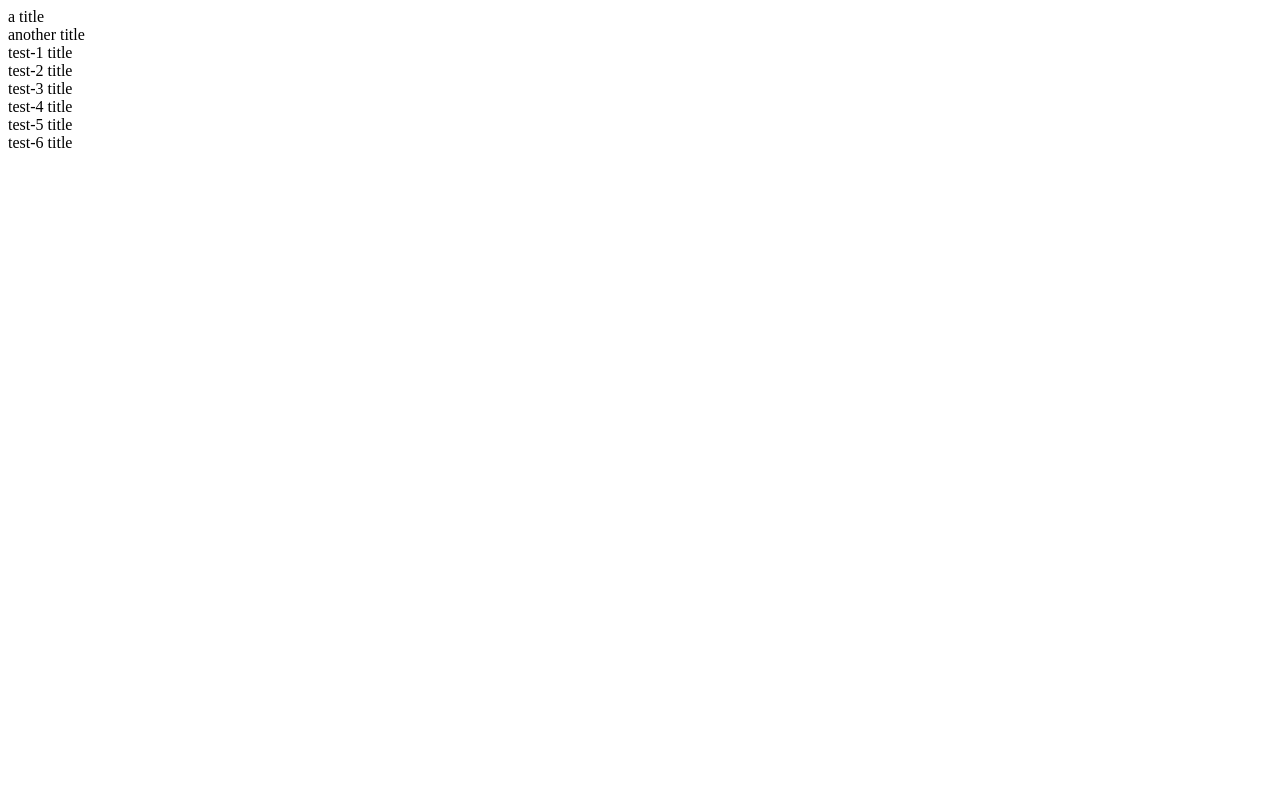
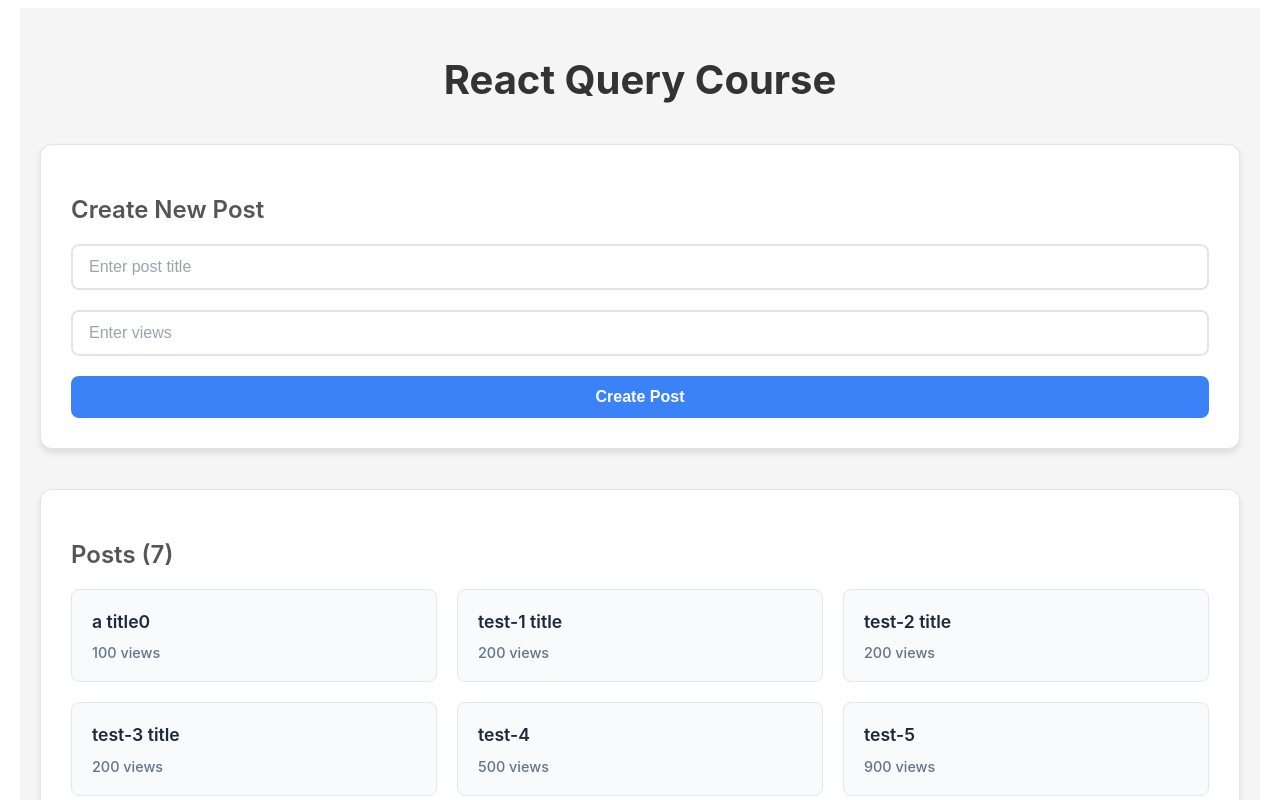
Before and after one commit to alfa155518/learn-react-qyery, a React (Vite) app: page / in a window 1280 px wide. Shown: the top 800 px of the page. Built offline with nearby package versions, Linux system fonts and the light colour scheme; data requests are answered from the project's data file.

Commit message:
Add: add lesson-8

```diff
--- a/db.json
+++ b/db.json
@@ -1,18 +1,52 @@
 {
   "posts": [
-    { "id": "1", "title": "a title", "views": 100 },
-    { "id": "2", "title": "another title", "views": 200 },
-    { "id": "3", "title": "test-1 title", "views": 200 },
-    { "id": "4", "title": "test-2 title", "views": 200 },
-    { "id": "5", "title": "test-3 title", "views": 200 },
-    { "id": "6", "title": "test-4 title", "views": 200 },
-    { "id": "7", "title": "test-5 title", "views": 200 },
-    { "id": "8", "title": "test-6 title", "views": 200 }
-
+    {
+      "title": "a title0",
+      "views": 100,
+      "id": "1"
+    },
+    {
+      "id": "3",
+      "title": "test-1 title",
+      "views": 200
+    },
+    {
+      "id": "4",
+      "title": "test-2 title",
+      "views": 200
+    },
+    {
+      "id": "5",
+      "title": "test-3 title",
+      "views": 200
+    },
+    {
+      "id": "f31a",
+      "title": "test-4",
+      "views": 500
+    },
+    {
+      "id": "c56c",
+      "title": "test-5",
+      "views": 900
+    },
+    {
+      "id": "bbf9",
+      "title": "test-6",
+      "views": 198
+    }
   ],
   "comments": [
-    { "id": "1", "text": "a comment about post 1", "postId": "1" },
-    { "id": "2", "text": "another comment about post 1", "postId": "1" }
+    {
+      "id": "1",
+      "text": "a comment about post 1",
+      "postId": "1"
+    },
+    {
+      "id": "2",
+      "text": "another comment about post 1",
+      "postId": "1"
+    }
   ],
   "profile": {
     "name": "Ahmed"
--- /dev/null
+++ b/src/App.css
@@ -0,0 +1,191 @@
+.app {
+  max-width: 1200px;
+  margin: 0 auto;
+  padding: 20px;
+  font-family: -apple-system, BlinkMacSystemFont, "Segoe UI", "Roboto", "Oxygen",
+    "Ubuntu", "Cantarell", "Fira Sans", "Droid Sans", "Helvetica Neue",
+    sans-serif;
+  -webkit-font-smoothing: antialiased;
+  -moz-osx-font-smoothing: grayscale;
+  background-color: #f5f5f5;
+  min-height: 100vh;
+}
+
+h1 {
+  text-align: center;
+  color: #333;
+  margin-bottom: 40px;
+  font-size: 2.5rem;
+  font-weight: 700;
+}
+
+h2 {
+  color: #555;
+  margin-bottom: 20px;
+  font-size: 1.5rem;
+  font-weight: 600;
+}
+
+.post-form {
+  background: white;
+  padding: 30px;
+  border-radius: 12px;
+  box-shadow: 0 4px 6px rgba(0, 0, 0, 0.1);
+  margin-bottom: 40px;
+  border: 1px solid #e1e5e9;
+}
+
+.form-group {
+  margin-bottom: 20px;
+}
+
+.form-input {
+  width: 100%;
+  padding: 12px 16px;
+  border: 2px solid #e1e5e9;
+  border-radius: 8px;
+  font-size: 16px;
+  transition: border-color 0.2s, box-shadow 0.2s;
+  box-sizing: border-box;
+}
+
+.form-input:focus {
+  outline: none;
+  border-color: #3b82f6;
+  box-shadow: 0 0 0 3px rgba(59, 130, 246, 0.1);
+}
+
+.form-input::placeholder {
+  color: #9ca3af;
+}
+
+.submit-btn {
+  background-color: #3b82f6;
+  color: white;
+  border: none;
+  padding: 12px 24px;
+  border-radius: 8px;
+  font-size: 16px;
+  font-weight: 600;
+  cursor: pointer;
+  transition: background-color 0.2s, transform 0.1s;
+  width: 100%;
+}
+
+.submit-btn:hover:not(:disabled) {
+  background-color: #2563eb;
+  transform: translateY(-1px);
+}
+
+.submit-btn:active:not(:disabled) {
+  transform: translateY(0);
+}
+
+.submit-btn:disabled {
+  background-color: #9ca3af;
+  cursor: not-allowed;
+  transform: none;
+}
+
+.posts-container {
+  background: white;
+  padding: 30px;
+  border-radius: 12px;
+  box-shadow: 0 4px 6px rgba(0, 0, 0, 0.1);
+  border: 1px solid #e1e5e9;
+}
+
+.posts-grid {
+  display: grid;
+  grid-template-columns: repeat(auto-fill, minmax(300px, 1fr));
+  gap: 20px;
+  margin-top: 20px;
+}
+
+.post-card {
+  background: #f8fafc;
+  padding: 20px;
+  border-radius: 8px;
+  border: 1px solid #e2e8f0;
+  transition: transform 0.2s, box-shadow 0.2s;
+}
+
+.post-card:hover {
+  transform: translateY(-2px);
+  box-shadow: 0 8px 25px rgba(0, 0, 0, 0.1);
+}
+
+.post-title {
+  color: #1e293b;
+  margin: 0 0 10px 0;
+  font-size: 1.1rem;
+  font-weight: 600;
+  line-height: 1.4;
+}
+
+.post-views {
+  color: #64748b;
+  font-size: 0.9rem;
+  font-weight: 500;
+}
+
+.loading {
+  text-align: center;
+  padding: 40px;
+  font-size: 1.2rem;
+  color: #6b7280;
+  background: white;
+  border-radius: 12px;
+  box-shadow: 0 4px 6px rgba(0, 0, 0, 0.1);
+  margin: 20px auto;
+  max-width: 400px;
+}
+
+.error {
+  background-color: #fef2f2;
+  color: #dc2626;
+  padding: 16px;
+  border-radius: 8px;
+  border: 1px solid #fecaca;
+  margin: 10px 0;
+  font-weight: 500;
+}
+
+.success {
+  background-color: #f0fdf4;
+  color: #16a34a;
+  padding: 16px;
+  border-radius: 8px;
+  border: 1px solid #bbf7d0;
+  margin: 10px 0;
+  font-weight: 500;
+}
+
+.no-posts {
+  text-align: center;
+  color: #6b7280;
+  padding: 40px;
+  font-style: italic;
+  background: #f8fafc;
+  border-radius: 8px;
+  border: 1px dashed #d1d5db;
+}
+
+@media (max-width: 768px) {
+  .app {
+    padding: 10px;
+  }
+
+  .post-form,
+  .posts-container {
+    padding: 20px;
+  }
+
+  .posts-grid {
+    grid-template-columns: 1fr;
+  }
+
+  h1 {
+    font-size: 2rem;
+  }
+}
--- a/src/App.jsx
+++ b/src/App.jsx
@@ -1,55 +1,107 @@
-import { useQuery } from "@tanstack/react-query"
+import { useQuery, useMutation } from "@tanstack/react-query"
+import { useState } from "react"
+import "./App.css"
+import { createPost, getPost } from "./action/posts"
 
 
 
 export default function App() {
+  const [newPostTitle, setNewPostTitle] = useState("")
+  const [newPostViews, setNewPostViews] = useState("")
 
-  const placeholderPosts = [
-    { "id": "1", "title": "placeholderPosts title", "views": 100 },
-    { "id": "2", "title": "placeholderPosts another title", "views": 200 },
-  ]
-
-  // Get Post Function
-  async function getPost() {
-    const response = await fetch(`http://localhost:3000/posts`)
-    return response.json()
-  }
-
-
-  const { data, isLoading, isError, isPlaceholderData } = useQuery({
+  const { data, isLoading, isError, refetch } = useQuery({
     queryKey: ['ClientPosts'],
     queryFn: async () => await getPost(),
-    placeholderData: placeholderPosts
+  })
+
+  const { mutate, isPending, isError: mutationIsError, isSuccess, reset } = useMutation({
+    mutationFn: createPost,
+    onSuccess: () => {
+      refetch();
+      setNewPostTitle("")
+      setNewPostViews("")
+      reset();
+    },
+    onError: (error) => {
+      alert('Error creating post: ' + error.message);
+    },
   })
 
 
 
-  if (isLoading) {
-    return <div>Loading...</div>
+  const handleSubmit = (e) => {
+    e.preventDefault()
+    if (newPostTitle.trim() && newPostViews.trim()) {
+      mutate({
+        title: newPostTitle,
+        views: parseInt(newPostViews)
+      })
+    }
   }
 
-  // To Ensure it is placeholder data
-  // if (isPlaceholderData) {
-  //   return <div>Loading Placeholder Data...</div>
-  // }
+
+  if (isLoading) {
+    return <div className="loading">Loading posts...</div>
+  }
 
   if (isError) {
-    return <div>Ther is Error...</div>
+    return <div className="error">There is an error loading posts. Please try again later.</div>
   }
 
   return (
-    <>
-      {
-        data.map(post => {
-          return <div key={post.id}>
-            <span>
-              {post.title}
-            </span>
+    <div className="app">
+      <h1>React Query Course</h1>
+
+      <form onSubmit={handleSubmit} className="post-form">
+        <h2>Create New Post</h2>
+        <div className="form-group">
+          <input
+            type="text"
+            placeholder="Enter post title"
+            value={newPostTitle}
+            onChange={(e) => setNewPostTitle(e.target.value)}
+            className="form-input"
+          />
+        </div>
+        <div className="form-group">
+          <input
+            type="number"
+            placeholder="Enter views"
+            value={newPostViews}
+            onChange={(e) => setNewPostViews(e.target.value)}
+            className="form-input"
+          />
+        </div>
+        <button
+          type="submit"
+          disabled={isPending}
+          className="submit-btn"
+        >
+          {isPending ? 'Creating...' : 'Create Post'}
+        </button>
+        {mutationIsError && (
+          <div className="error">Error creating post. Please try again.</div>
+        )}
+        {isSuccess && (
+          <div className="success">Post created successfully!</div>
+        )}
+      </form>
+
+      <div className="posts-container">
+        <h2>Posts ({data?.length || 0})</h2>
+        {data?.length === 0 ? (
+          <div className="no-posts">No posts available</div>
+        ) : (
+          <div className="posts-grid">
+            {data.map(post => (
+              <div key={post.id} className="post-card">
+                <h3 className="post-title">{post.title}</h3>
+                <div className="post-views">{post.views} views</div>
+              </div>
+            ))}
           </div>
-        })
-      }
-      <div>
+        )}
       </div>
-    </>
+    </div>
   )
 }
--- /dev/null
+++ b/src/action/posts.js
@@ -0,0 +1,19 @@
+// Get Post Function
+async function getPost() {
+    const response = await fetch(`http://localhost:3000/posts`)
+    return response.json()
+}
+
+// Create Post Function
+async function createPost(post) {
+    const response = await fetch(`http://localhost:3000/posts`, {
+        method: 'POST',
+        headers: {
+            'Content-Type': 'application/json',
+        },
+        body: JSON.stringify(post)
+    })
+    return response.json()
+}
+
+export { getPost, createPost };
```
Also changed, not shown: desc.js (+15 -2 lines).
